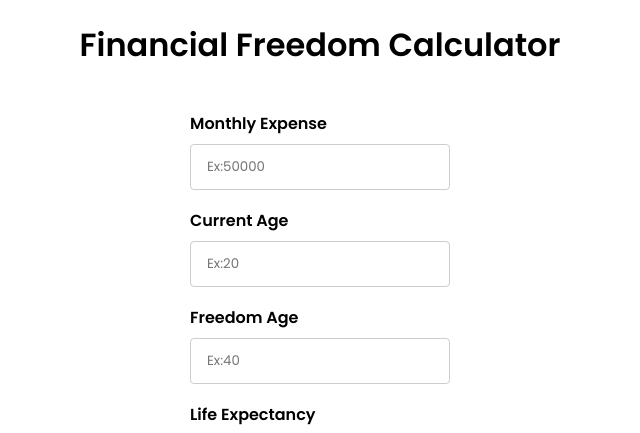
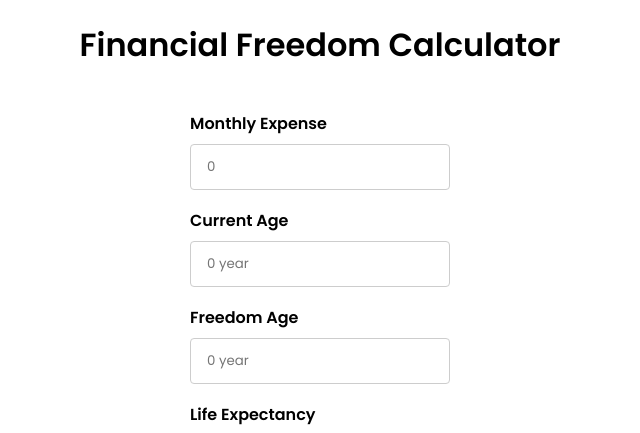
Before and after one commit to Creanick/freedomcalculator, a React (Create React App) app: page / in a window 1280 px wide. Shown: the top 433 px of the page, without its empty margins (320-960 px from the left). Built offline with nearby package versions, Linux system fonts and the light colour scheme.

Commit message:
placeholder improved

```diff
--- a/src/App.tsx
+++ b/src/App.tsx
@@ -139,17 +139,17 @@ const App = () => {
       <h1 className="title">Financial Freedom Calculator</h1>
       <InputContainer onSubmit={formik.handleSubmit}>
 
-        <LabeledInput id="expense" showError={formik.touched.expense} errorMessage={formik.errors.expense} inputElement={<Input type="number" onBlur={formik.handleBlur} placeholder="Ex:50000" id="expense" value={expense} onChange={formik.handleChange} />}>Monthly Expense</LabeledInput>
+        <LabeledInput id="expense" showError={formik.touched.expense} errorMessage={formik.errors.expense} inputElement={<Input type="number" onBlur={formik.handleBlur} placeholder="0" id="expense" value={expense} onChange={formik.handleChange} />}>Monthly Expense</LabeledInput>
 
-        <LabeledInput id="currentAge" showError={formik.touched.currentAge} errorMessage={formik.errors.currentAge} inputElement={<Input type="number" onBlur={formik.handleBlur} placeholder="Ex:20" id="currentAge" value={currentAge} onChange={formik.handleChange} />}>Current Age</LabeledInput>
+        <LabeledInput id="currentAge" showError={formik.touched.currentAge} errorMessage={formik.errors.currentAge} inputElement={<Input type="number" onBlur={formik.handleBlur} placeholder="0 year" id="currentAge" value={currentAge} onChange={formik.handleChange} />}>Current Age</LabeledInput>
 
-        <LabeledInput id="freedomAge" showError={formik.touched.freedomAge} errorMessage={formik.errors.freedomAge} inputElement={<Input type="number" onBlur={formik.handleBlur} placeholder="Ex:40" id="freedomAge" value={freedomAge} onChange={formik.handleChange} />}>Freedom Age</LabeledInput>
+        <LabeledInput id="freedomAge" showError={formik.touched.freedomAge} errorMessage={formik.errors.freedomAge} inputElement={<Input type="number" onBlur={formik.handleBlur} placeholder="0 year" id="freedomAge" value={freedomAge} onChange={formik.handleChange} />}>Freedom Age</LabeledInput>
 
-        <LabeledInput id="lifeExpectancy" showError={formik.touched.lifeExpectancy} errorMessage={formik.errors.lifeExpectancy} inputElement={<Input type="number" onBlur={formik.handleBlur} placeholder="Ex:80" id="lifeExpectancy" value={lifeExpectancy} onChange={formik.handleChange} />}>Life Expectancy</LabeledInput>
+        <LabeledInput id="lifeExpectancy" showError={formik.touched.lifeExpectancy} errorMessage={formik.errors.lifeExpectancy} inputElement={<Input type="number" onBlur={formik.handleBlur} placeholder="0 year" id="lifeExpectancy" value={lifeExpectancy} onChange={formik.handleChange} />}>Life Expectancy</LabeledInput>
 
-        <LabeledInput id="inflationRate" showError={formik.touched.inflationRate} errorMessage={formik.errors.inflationRate} inputElement={<Input type="number" onBlur={formik.handleBlur} placeholder="Ex:6%" id="inflationRate" value={inflationRate} onChange={formik.handleChange} />}>Inflation Rate</LabeledInput>
+        <LabeledInput id="inflationRate" showError={formik.touched.inflationRate} errorMessage={formik.errors.inflationRate} inputElement={<Input type="number" onBlur={formik.handleBlur} placeholder="0%" id="inflationRate" value={inflationRate} onChange={formik.handleChange} />}>Inflation Rate</LabeledInput>
 
-        <LabeledInput id="postFreedomReturn" showError={formik.touched.postFreedomReturn} errorMessage={formik.errors.postFreedomReturn} inputElement={<Input type="number" onBlur={formik.handleBlur} placeholder="Ex:10%" id="postFreedomReturn" value={postFreedomReturn} onChange={formik.handleChange} />}>Post Freedom Return</LabeledInput>
+        <LabeledInput id="postFreedomReturn" showError={formik.touched.postFreedomReturn} errorMessage={formik.errors.postFreedomReturn} inputElement={<Input type="number" onBlur={formik.handleBlur} placeholder="0%" id="postFreedomReturn" value={postFreedomReturn} onChange={formik.handleChange} />}>Post Freedom Return</LabeledInput>
 
         <Button type="submit">Calculate</Button>
         <div className="total-fund-container">
```
